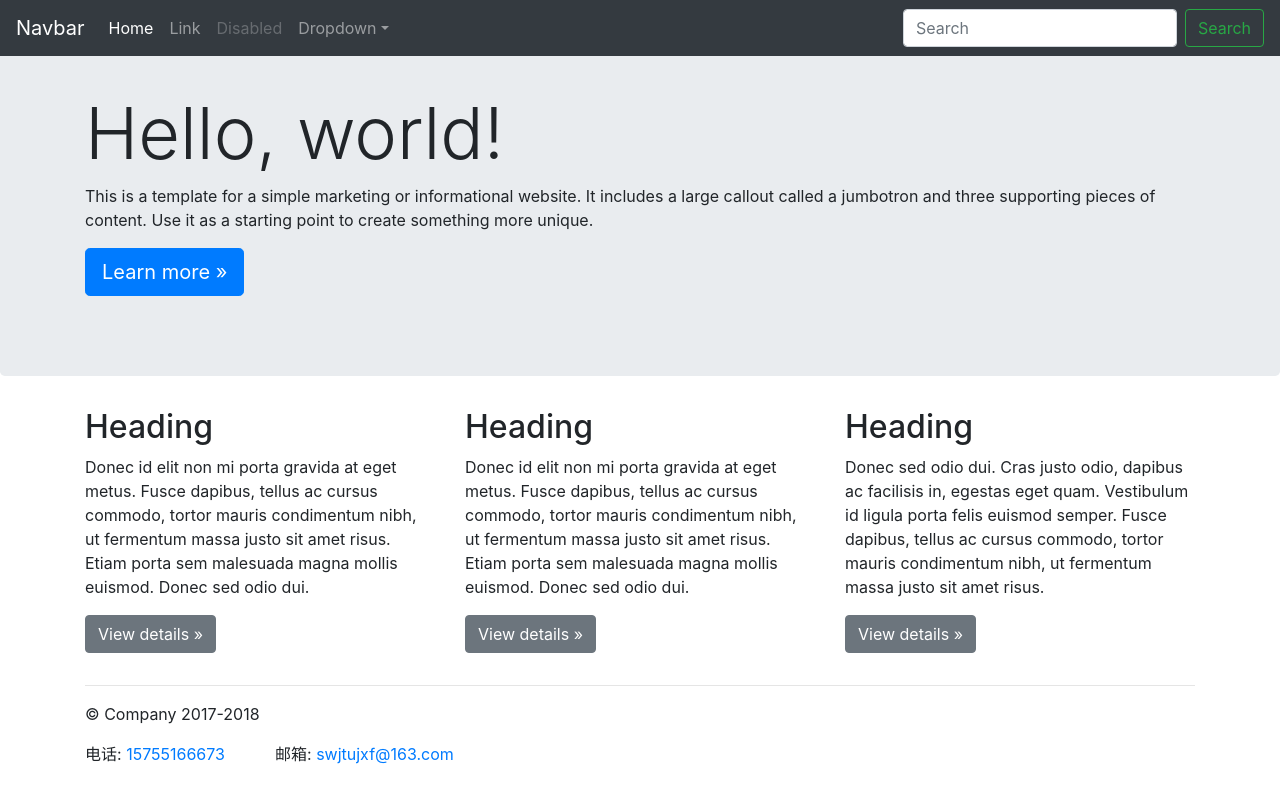
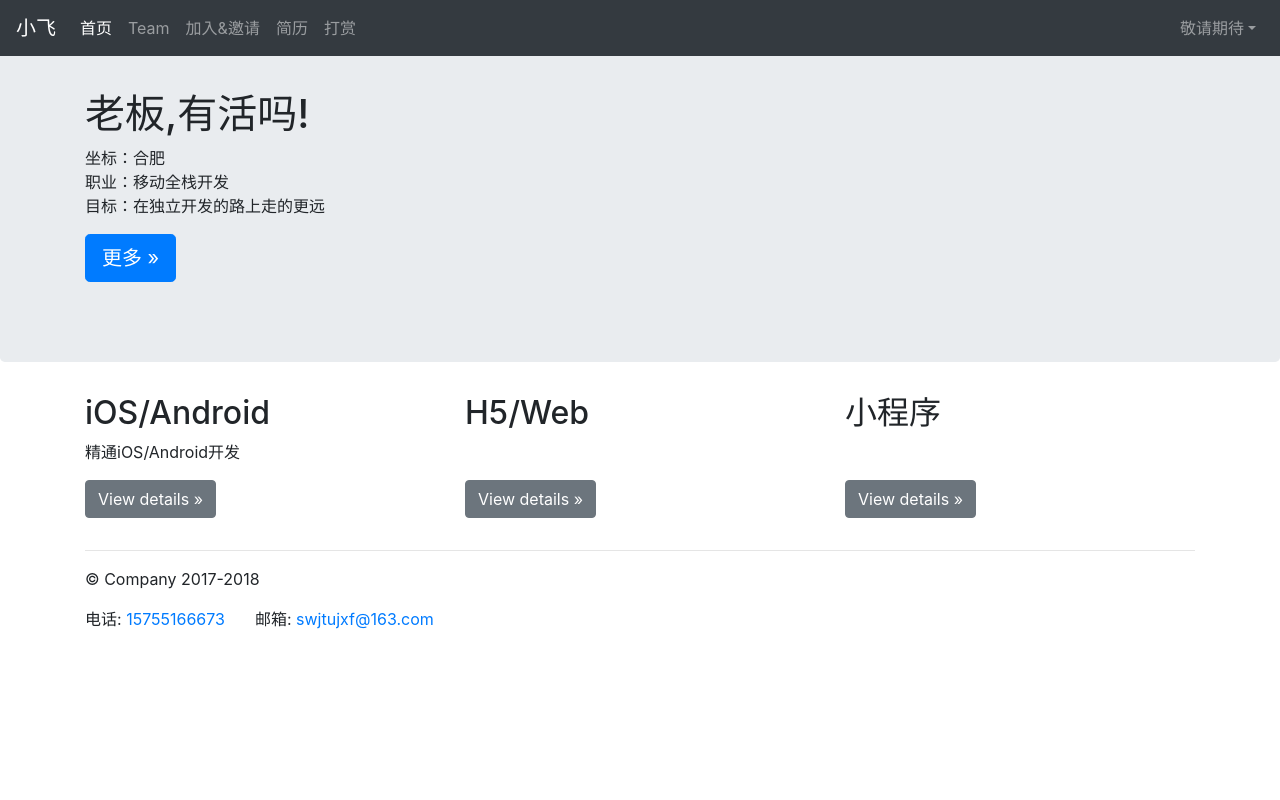
Before and after one commit to sven820/gogo, a Vue app in the folder vue_app/: page / in a window 1280 px wide. Built offline with nearby package versions, Linux system fonts and the light colour scheme.

Commit message:
编辑页面

```diff
--- a/vue_app/src/components/Footer.vue
+++ b/vue_app/src/components/Footer.vue
@@ -2,10 +2,10 @@
     <footer class="container">
         <p>© Company 2017-2018</p>
         <div class="row">
-            <div class="col-md-2">
+            <div class="col-auto">
                 <p>电话: <a href="tel:15755166673">15755166673</a></p>
             </div>
-            <div class="col-md-3">
+            <div class="col-auto">
                 <p>邮箱: <a href="mailto:swjtujxf@163.com">swjtujxf@163.com</a></p>
             </div>
         </div>
--- a/vue_app/src/components/Navgation.vue
+++ b/vue_app/src/components/Navgation.vue
@@ -1,41 +1,61 @@
 <template>
-    <nav class="navbar navbar-expand-md navbar-dark fixed-top bg-dark">
-        <a class="navbar-brand" href="#">Navbar</a>
-        <button class="navbar-toggler collapsed" type="button" data-toggle="collapse" data-target="#navbarsExampleDefault" aria-controls="navbarsExampleDefault" aria-expanded="false" aria-label="Toggle navigation">
+    <nav class="navbar navbar-expand-sm navbar-dark fixed-top bg-dark">
+        <a class="navbar-brand" href="#">小飞</a>
+        <button class="navbar-toggler" type="button" data-toggle="collapse" data-target="#navbarsExampleDefault" aria-controls="navbarsExampleDefault" aria-expanded="false" aria-label="Toggle navigation">
             <span class="navbar-toggler-icon"></span>
         </button>
-
-        <div class="navbar-collapse collapse" id="navbarsExampleDefault" style="">
+        <div class="navbar-collapse collapse" id="navbarsExampleDefault">
             <ul class="navbar-nav mr-auto">
                 <li class="nav-item active">
-                    <a class="nav-link" href="#">Home <span class="sr-only">(current)</span></a>
+                    <a class="nav-link default-select-item" href="#" @click="didClickNavItem">首页</a>
                 </li>
                 <li class="nav-item">
-                    <a class="nav-link" href="#">Link</a>
+                    <a class="nav-link" href="#" @click="didClickNavItem">Team</a>
                 </li>
                 <li class="nav-item">
-                    <a class="nav-link disabled" href="#">Disabled</a>
+                    <a class="nav-link" href="#" @click="didClickNavItem">加入&邀请</a>
                 </li>
+                <li class="nav-item">
+                    <a class="nav-link" href="#" @click="didClickNavItem">简历</a>
+                </li>
+                <li class="nav-item">
+                    <a class="nav-link" href="#" @click="didClickNavItem">打赏</a>
+                </li>
+            </ul>
+            <ul class="navbar-nav">
                 <li class="nav-item dropdown">
-                    <a class="nav-link dropdown-toggle" href="http://example.com" id="dropdown01" data-toggle="dropdown" aria-haspopup="true" aria-expanded="false">Dropdown</a>
+                    <a class="nav-link dropdown-toggle" id="dropdown01" data-toggle="dropdown" aria-haspopup="true" aria-expanded="false">敬请期待</a>
                     <div class="dropdown-menu" aria-labelledby="dropdown01">
-                        <a class="dropdown-item" href="#">Action</a>
-                        <a class="dropdown-item" href="#">Another action</a>
-                        <a class="dropdown-item" href="#">Something else here</a>
+                        <a class="dropdown-item disabled" href="#">生活</a>
+                        <a class="dropdown-item disabled" href="#">博客</a>
+                        <a class="dropdown-item disabled" href="#">直播聊天</a>
                     </div>
                 </li>
             </ul>
-            <form class="form-inline my-2 my-lg-0">
-                <input class="form-control mr-sm-2" type="text" placeholder="Search" aria-label="Search">
-                <button class="btn btn-outline-success my-2 my-sm-0" type="submit">Search</button>
-            </form>
         </div>
     </nav>
 </template>
 
 <script>
     export default {
-        name: 'navgation'
+        name: 'navgation',
+        data() {
+            return {
+                selectNavItem: {},
+            }
+        },
+        mounted() {
+            this.selectNavItem = $('.default-select-item').first()
+        },
+        methods: {
+            didClickNavItem(event) {
+                let el = event.currentTarget
+                $(el).parent().addClass('active')
+                $(this.selectNavItem).parent().removeClass('active')
+                this.selectNavItem = el
+            }
+        }
+
     }
 </script>
 
--- a/vue_app/src/views/Home.vue
+++ b/vue_app/src/views/Home.vue
@@ -6,29 +6,31 @@
       <!-- Main jumbotron for a primary marketing message or call to action -->
       <div class="jumbotron">
         <div class="container">
-          <h1 class="display-3">Hello, world!</h1>
-          <p>This is a template for a simple marketing or informational website. It includes a large callout called a jumbotron and three supporting pieces of content. Use it as a starting point to create something more unique.</p>
-          <p><a class="btn btn-primary btn-lg" href="#" role="button">Learn more »</a></p>
+          <h1 class="alert-heading">{{advertise.title}}</h1>
+          <p class="mb-0">坐标：{{advertise.locate}}</p>
+          <p class="mb-0">职业：{{advertise.work}}</p>
+          <p>目标：{{advertise.desc}}</p>
+          <p><a class="btn btn-primary btn-lg" href="#" role="button">更多 »</a></p>
         </div>
       </div>
 
       <div class="container">
         <!-- Example row of columns -->
         <div class="row">
-          <div class="col-md">
-            <h2>Heading</h2>
-            <p>Donec id elit non mi porta gravida at eget metus. Fusce dapibus, tellus ac cursus commodo, tortor mauris condimentum nibh, ut fermentum massa justo sit amet risus. Etiam porta sem malesuada magna mollis euismod. Donec sed odio dui. </p>
+          <div class="col-md d-flex flex-column align-items-start">
+            <h2>iOS/Android</h2>
+            <p>精通iOS/Android开发</p>
             <p><a class="btn btn-secondary" href="#" role="button">View details »</a></p>
           </div>
-          <div class="col-md">
-            <h2>Heading</h2>
-            <p>Donec id elit non mi porta gravida at eget metus. Fusce dapibus, tellus ac cursus commodo, tortor mauris condimentum nibh, ut fermentum massa justo sit amet risus. Etiam porta sem malesuada magna mollis euismod. Donec sed odio dui. </p>
-            <p><a class="btn btn-secondary" href="#" role="button">View details »</a></p>
+          <div class="col-md d-flex flex-column align-items-start">
+            <h2>H5/Web</h2>
+            <p></p>
+            <p class="mt-auto"><a class="btn btn-secondary" href="#" role="button">View details »</a></p>
           </div>
-          <div class="col-md">
-            <h2>Heading</h2>
-            <p>Donec sed odio dui. Cras justo odio, dapibus ac facilisis in, egestas eget quam. Vestibulum id ligula porta felis euismod semper. Fusce dapibus, tellus ac cursus commodo, tortor mauris condimentum nibh, ut fermentum massa justo sit amet risus.</p>
-            <p><a class="btn btn-secondary" href="#" role="button">View details »</a></p>
+          <div class="col-md d-flex flex-column align-items-start">
+            <h2>小程序</h2>
+            <p></p>
+            <p class="mt-auto"><a class="btn btn-secondary" href="#" role="button">View details »</a></p>
           </div>
         </div>
 
@@ -47,10 +49,32 @@ import navgation from '../components/Navgation'
 import foot from '../components/Footer'
 
 export default {
-  name: 'home',
-  components: {
-      navgation,
-      foot
-  }
+    name: 'home',
+    components: {
+        navgation,
+        foot
+    },
+    data() {
+        return {
+            advertise: {
+                title: '老板,有活吗!',
+                locate: '合肥',
+                work: '移动全栈开发',
+                desc: '在独立开发的路上走的更远'
+            },
+            apps: {
+
+            }
+        }
+    },
+    methods: {
+
+    }
 }
 </script>
+
+<style lang="css" scoped>
+  .container {
+
+  }
+</style>
```
